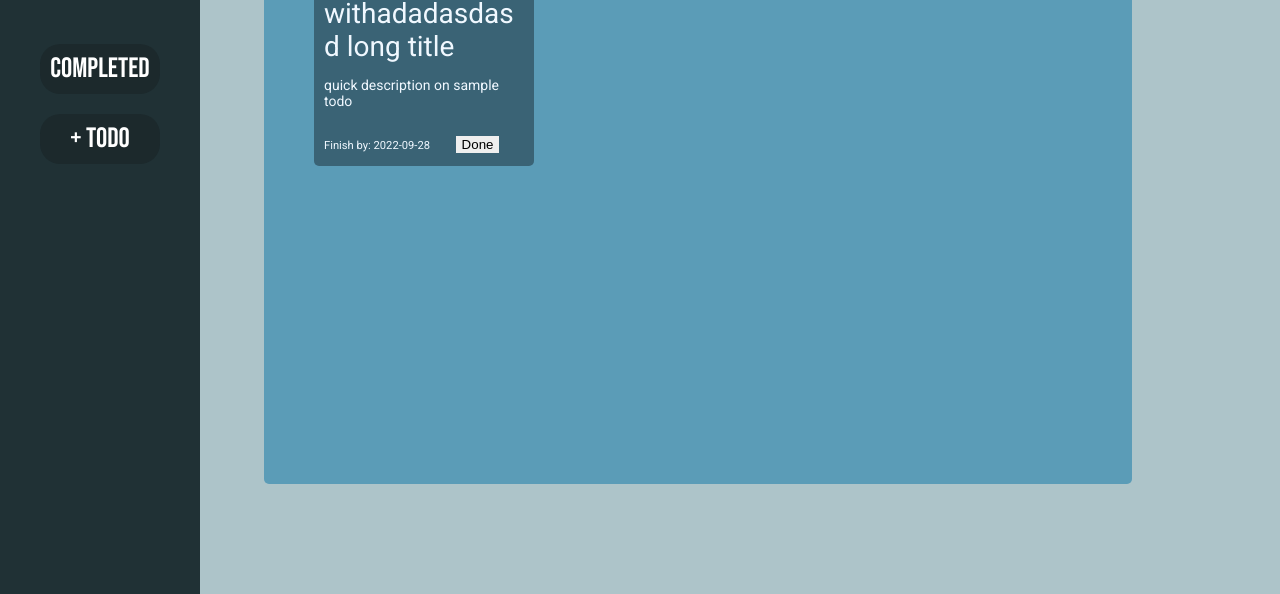
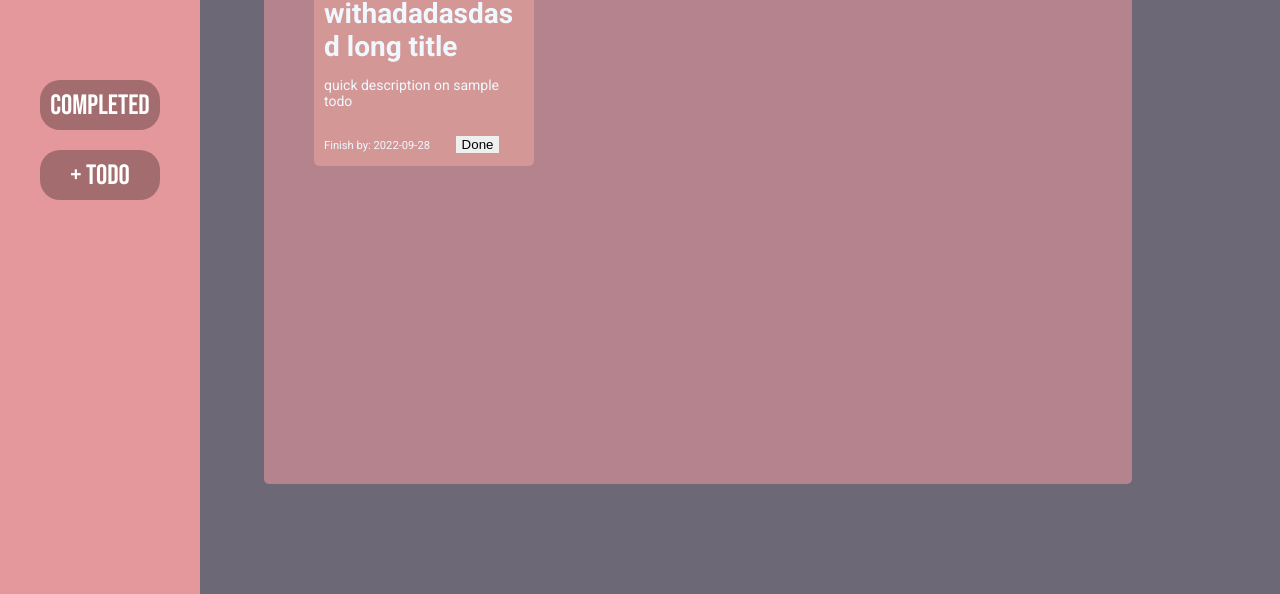
Before and after one commit to luvie23/Todo-list, a website built with webpack: page dist/index.html in a window 1280 px wide. Shown: the part 206-800 px from the top of the page. Built offline with Linux system fonts and the light colour scheme.

Commit message:
change color palette

```diff
--- a/src/index.js
+++ b/src/index.js
@@ -9,6 +9,7 @@ todoBoard()
 
 initialize()
 document.getElementById('addTodo').addEventListener('click',function(){
+    initialize()
     this.disabled = true;
     todoForm()
     document.getElementById('saveButton').addEventListener('click', function(){
--- a/src/style.css
+++ b/src/style.css
@@ -11,7 +11,7 @@ body{
     height: 100%;
     margin: 0;
     padding: 0;
-    background-color: #ADC4C9;
+    background-color: #6D6875;
 }
 
 header{
@@ -27,7 +27,7 @@ header{
     width: 100%;
     align-items: center;
 
-    background-color: #ADC4C9;
+    background-color: #6D6875;
 }
 
 #sidebar{
@@ -37,7 +37,10 @@ header{
     justify-content: center;
     height: 100%;
     width: 200px;
-    background-color: #203135;
+    font-size: 2rem;
+    background-color: #E5989B ;
+    color: white;
+    font-family: 'Bebas Neue', cursive;
 
 }
 
@@ -45,7 +48,7 @@ header{
     display: grid;
     grid-template-columns: repeat(auto-fill,minmax(200px, 1fr));
     gap: 20px;
-    background-color: #5B9CB7;
+    background-color: #B5838D;
     height: 60vh;
     width: 60vw;
     margin-left: 5vw;
@@ -60,20 +63,23 @@ header{
     font-family: 'Roboto', sans-serif;
     width: 200px;
     height: fit-content;
-    background-color: #3A6375;
+    background-color: rgb(255, 180, 162, .4);
     padding: 10px;
     border-radius: 5px;
     overflow-wrap: break-word;
     font-size: 2rem;
+    font-weight: bold;
 }
 
 .cards>p{
     font-size: 1rem;
+    font-weight: 400;
 }
 
 .cards>span{
     font-size: .8rem;
     margin-right: 2vw;
+    font-weight: lighter;
 }
 
 
@@ -100,7 +106,7 @@ header{
     border: 0;
     border-radius: 20px;
     color: white;
-    background-color: rgb(10,10,10, .2);
+    background-color: rgb(10,10,10, .3);
     font-family: 'Bebas Neue', cursive;
     cursor: pointer;
 }
@@ -120,7 +126,7 @@ form{
     background-color: #97BEC7;
     font-family: 'Bebas Neue', cursive;
     position: absolute;
-    margin-top: 25vh;
+    margin-top: 30vh;
     margin-left:  2vw;
     z-index: 3;
     gap: 10px;
```
Also changed, not shown: dist/main.js.
